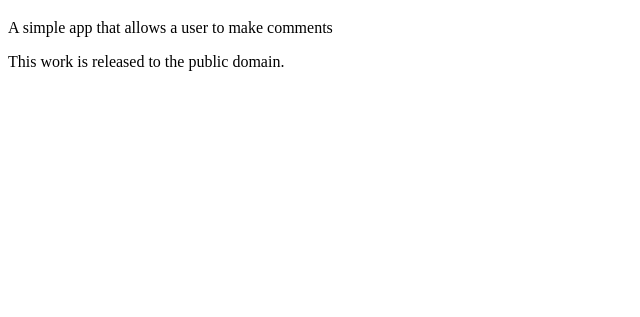
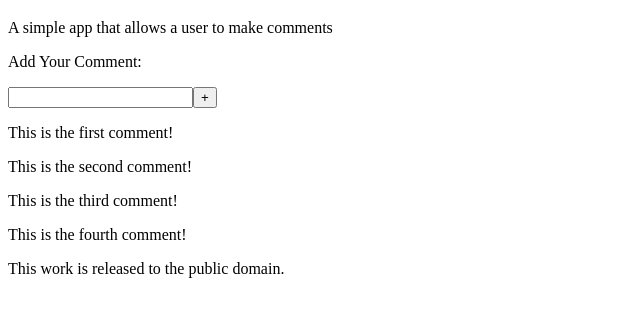
Before and after one commit to AtonDevPortfolio/LWAD, a plain HTML site: page index.html in a window 1280 px wide. Shown: the part 61-378 px from the top of the page, without its empty margins (0-640 px from the left). Drawn offline with nearby package versions, Linux system fonts and the light colour scheme.

Commit message:
Completed HTML skeleton.

```diff
--- a/index.html
+++ b/index.html
@@ -22,11 +22,15 @@
 		<main>
 			<!-- note that we use a dash here for our CSS class name tat contains multiple words, thats CSS convention -->
 			<section class="comment-input">
-
+				<p>Add Your Comment:</p>
+				<input type="text"><button>+</button>
 			</section>
 
 			<section class="comments">
-
+				<p>This is the first comment!</p>
+				<p>This is the second comment!</p>
+				<p>This is the third comment!</p>
+				<p>This is the fourth comment!</p>
 			</section>
 		</main>
 
```
